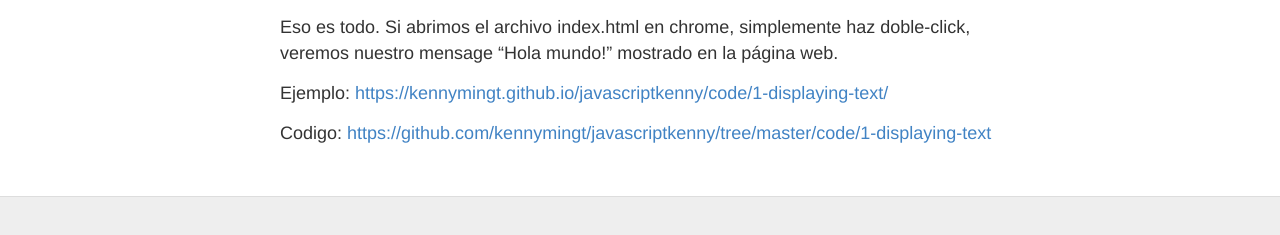
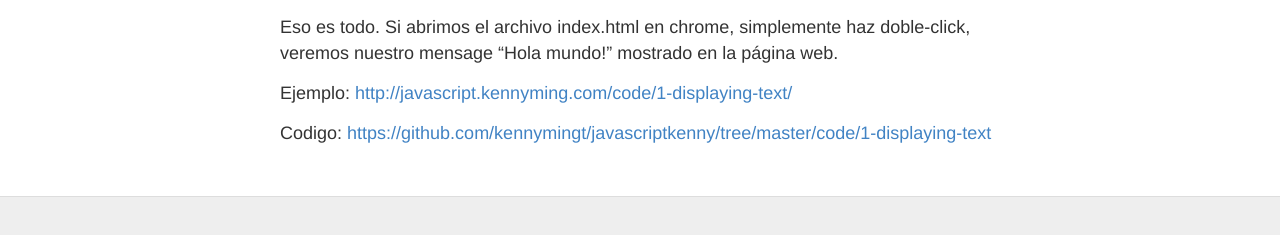
Before and after one commit to kennymingt/javascript, a Jekyll site: the page built from es/1-displaying-text.md, in a window 1280 px wide. Shown: the part 1775-2010 px from the top of the page. Built offline with Jekyll 4.4.1, drawn with Linux system fonts in a browser that asks for light colours; our own code applies the rules of GitHub Pages for plain Markdown files; some of the changed lines change nothing that is shown.

Commit message:
update sample links

```diff
--- a/es/1-displaying-text.md
+++ b/es/1-displaying-text.md
@@ -40,7 +40,7 @@ Eso es todo.
 Si abrimos el archivo index.html en chrome, simplemente haz doble-click, veremos nuestro mensage "Hola mundo!" mostrado en la página web.
 
 Ejemplo:
-[https://kennymingt.github.io/javascriptkenny/code/1-displaying-text/](https://kennymingt.github.io/javascriptkenny/code/1-displaying-text/)
+[http://javascript.kennyming.com/code/1-displaying-text/](http://javascript.kennyming.com/code/1-displaying-text/)
 
 Codigo:
 [https://github.com/kennymingt/javascriptkenny/tree/master/code/1-displaying-text](https://github.com/kennymingt/javascriptkenny/tree/master/code/1-displaying-text)
```
